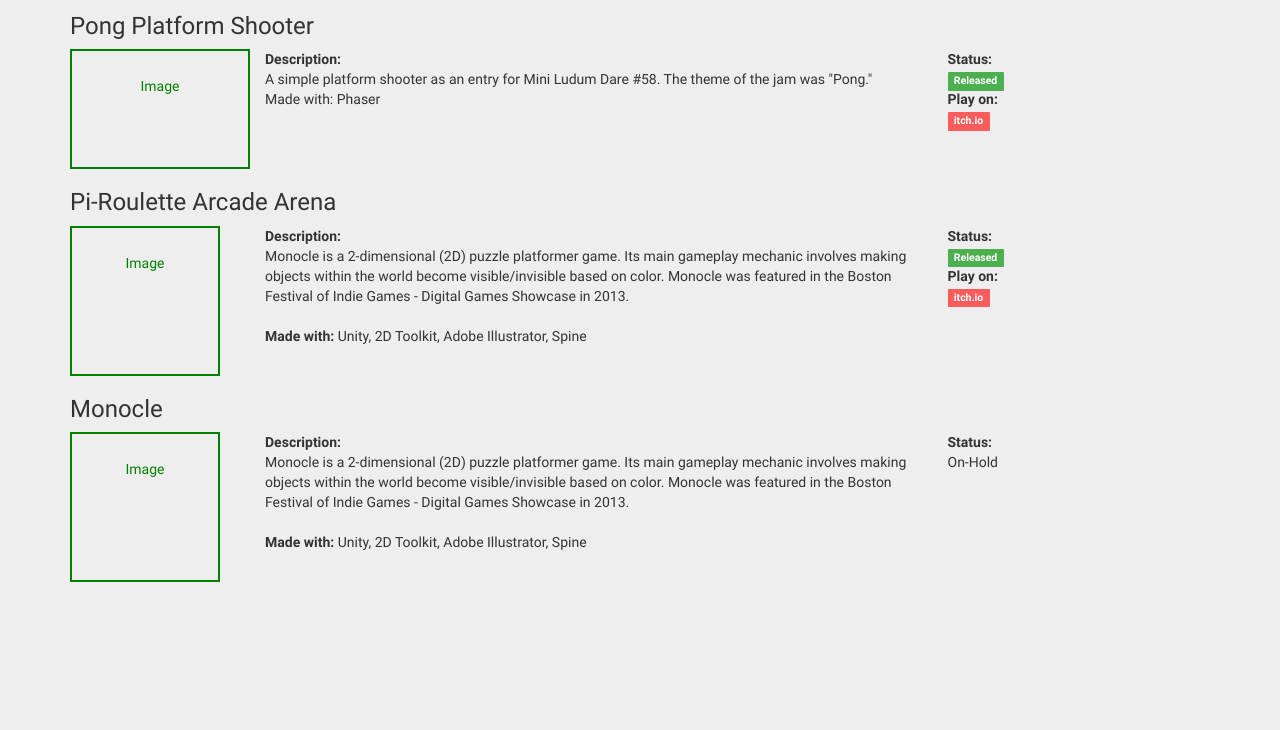
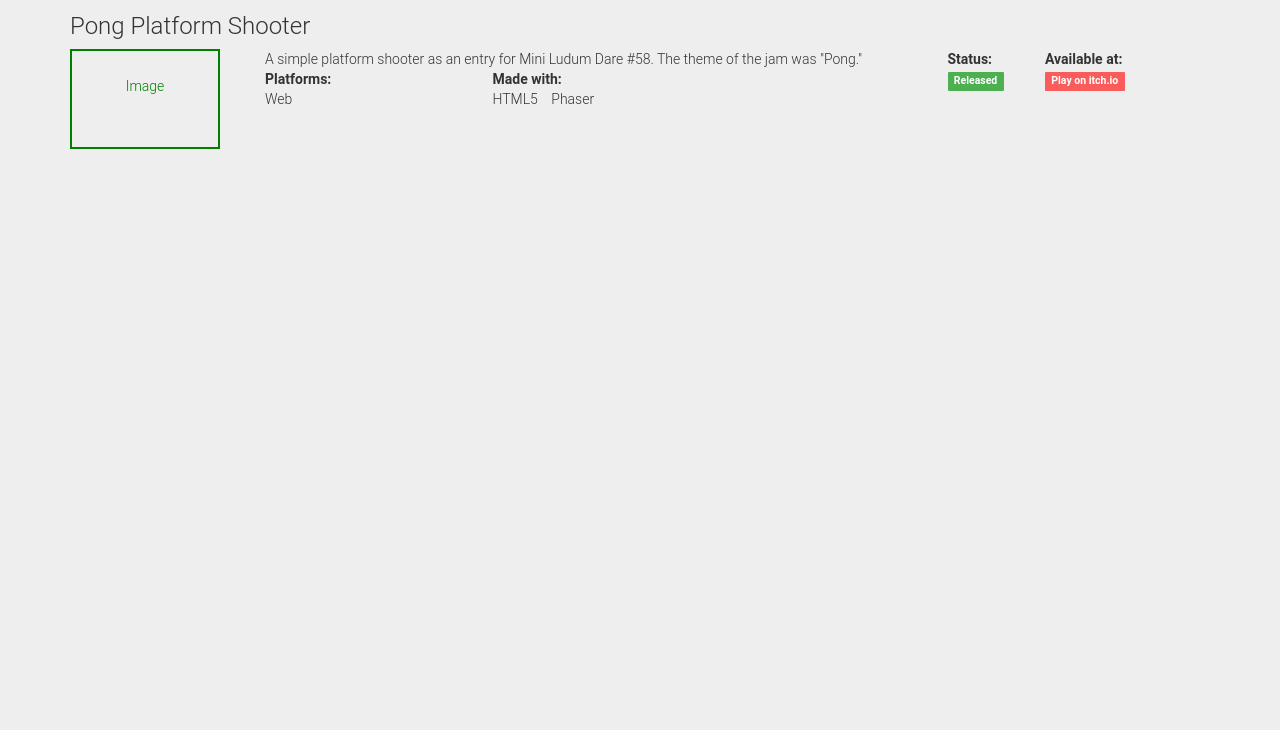
Before and after one commit to chongdashu/chongdashu.com, a plain HTML site: page www/new/index.html in a window 1280 px wide. Shown: the part 70-800 px from the top of the page. Drawn offline with Linux system fonts and the light colour scheme.

Commit message:
Some updates.

```diff
--- a/www/new/index.html
+++ b/www/new/index.html
@@ -15,7 +15,7 @@
 
     <link rel="stylesheet" type="text/css" href="lib/bootstrap-3.3.5-dist/css/bootstrap.min.css"></link>
     <link rel="stylesheet" type="text/css" href="lib/bootstrap-material-design/css/material.min.css"></link>
-    <link rel="stylesheet" href="lib/bootstrap-material-design/css/roboto.min.css" rel="stylesheet">
+    <!-- <link rel="stylesheet" href="lib/bootstrap-material-design/css/roboto.min.css" rel="stylesheet"> -->
     <link rel="stylesheet" href="lib/bootstrap-material-design/css/material.min.css" rel="stylesheet">
     <link rel="stylesheet" href="lib/bootstrap-material-design/css/ripples.min.css" rel="stylesheet">
 
@@ -60,37 +60,56 @@
                 <!-- BEGIN PROJECT -->
                 <div class="row row-project">
                     <div class="col-md-12">
-                        <div class="project-container">
+                        <div class="project-container" style="">
                             <div class="row">
                                 <div class="col-md-12 project-title">
                                     <h3> Pong Platform Shooter </h3>
                                 </div>
                                 <div class="col-md-2  project-screenshot text-center">
-                                    <div class="project-image" style="width:180px; height:120px; border: 2px solid green; padding-top: 25px; color: green;">
+                                    <div class="project-image" style="width:150px; height:100px; border: 2px solid green; padding-top: 25px; color: green;">
                                         Image
                                     </div>
                                 </div> <!-- end .project-screenshot -->
-                                <div class="col-md-7  project-description">
-                                    <b>Description:</b>
-                                    <div class="project-description-text">
-                                    A simple platform shooter as an entry for Mini Ludum Dare #58. The theme of the jam was "Pong."
-                                    </div> <!-- end .project-description-text -->
-                                    <div class="project-description-tools">
-                                        Made with:
-                                        <span class="project-tool">Phaser</span>
-                                    </div> <!-- end .project-description-tools -->
+                                <div class="col-md-7 project-description">
+
+                                    <div class="row">
+                                        <div class="col-md-12 project-description-text" >
+                                        A simple platform shooter as an entry for Mini Ludum Dare #58. The theme of the jam was "Pong."
+                                        </div> <!-- end .project-description-text -->
+                                    </div> <!-- end .row -->
+
+                                    <div class="row">
+                                        <div class="col-md-4 project-description-platforms" >
+                                        <span class="project-description-platform-title" style="font-weight: bold;">Platforms:
+                                        </span>
+                                        <ul class="list-inline project-description-platform-list" style:"">
+                                          <li class="li-platform">Web</li>
+                                        </ul>
+                                        </div> <!-- end .project-description-platforms -->
+
+                                        <div class="col-md-8 project-description-madewith text-left" >
+                                            <span class="project-description-madewith-title" style="font-weight: bold;">
+                                                Made with:
+                                            </span>
+                                            <ul class="list-inline project-description-madewith-list" >
+                                                <li class="li-madewith">HTML5</li>
+                                                <li class="li-madewith">Phaser</li>
+                                            </ul>
+                                        </div> <!-- end .project-description-madewith -->
+                                    </div> <!-- end .row -->
+
                                 </div> <!-- end .project-description -->
 
                                 <div class="col-md-3  project-status">
                                     <div class="row">
 
-                                        <div class="project-status-text col-md-12 col-xs-2">
+                                        <div class="project-status-text col-md-4 col-xs-2">
                                             <b>Status:</b><br>
                                             <span class="label label-success">Released</span>
                                         </div>
-                                        <div class="project-status-link col-md-12 col-xs-10">
-                                            <b>Play on:</b><br>
-                                            <span class="label label-itchio"><a href="http://chongdashu.itch.io/pong-platform-shooter">itch.io</a></span>
+                                        <div class="project-status-link col-md-8 col-xs-10">
+                                            <b>Available at:</b><br>
+                                            <span class="label label-itchio"><a href="http://chongdashu.itch.io/pong-platform-shooter">Play on itch.io</a></span>
                                         </div>
                                     </div> <!-- end .row -->
                                 </div> <!-- end .project-status -->
@@ -100,99 +119,6 @@
                 </div> <!-- end .row-project -->
                 <!-- END PROJECT -->
 
-                <!-- BEGIN PROJECT -->
-                <div class="row row-project">
-                    <div class="col-md-12">
-                        <div class="project-container">
-                            <div class="row">
-                                <div class="col-md-12 project-title">
-                                    <h3> Pi-Roulette Arcade Arena </h3>
-                                </div>
-                                <div class="col-md-2  project-screenshot text-center">
-                                    <div class="project-image" style="width:150px; height:150px; border: 2px solid green; padding-top: 25px; color: green;">
-                                        Image
-                                    </div>
-                                </div> <!-- end .project-screenshot -->
-                                <div class="col-md-7  project-description">
-                                    <b>Description:</b>
-                                    <div class="project-description-text">
-                                    Monocle is a 2-dimensional (2D) puzzle platformer game.
-                                    Its main gameplay mechanic involves making objects within the world become visible/invisible based on color.
-                                    Monocle was featured in the Boston Festival of Indie Games - Digital Games Showcase in 2013.
-                                    </div> <!-- end .project-description-text -->
-
-                                    <div class="project-description-tools">
-                                        <br>
-                                        <b>Made with:</b>
-                                        <span class="project-tool">Unity</span>,
-                                        <span class="project-tool">2D Toolkit</span>,
-                                        <span class="project-tool">Adobe Illustrator</span>,
-                                        <span class="project-tool">Spine</span>
-                                    </div> <!-- end .project-description-tools -->
-                                </div> <!-- end .project-description -->
-
-                                <div class="col-md-3  project-status">
-                                    <b>Status:</b>
-                                    <div class="project-status-text">
-                                        <span class="label label-success">Released</span>
-                                    </div>
-                                    <b>Play on:</b>
-                                    <div class="project-status-link">
-                                        <span class="label label-itchio"><a href="http://chongdashu.itch.io/pong-platform-shooter">itch.io</a></span>
-                                    </div>
-                                </div> <!-- end .project-status -->
-                            </div> <!-- end .row -->
-                        </div> <!-- end .project-container -->
-                    </div> <!-- end .col-md-12 -->
-                </div> <!-- end .row-project -->
-                <!-- END PROJECT -->
-
-                <!-- BEGIN PROJECT -->
-                <div class="row row-project">
-                    <div class="col-md-12">
-                        <div class="project-container">
-                            <div class="row">
-                                <div class="col-md-12 project-title">
-                                    <h3> Monocle </h3>
-                                </div>
-                                <div class="col-md-2  project-screenshot text-center">
-                                    <div class="project-image" style="width:150px; height:150px; border: 2px solid green; padding-top: 25px; color: green;">
-                                        Image
-                                    </div>
-                                </div> <!-- end .project-screenshot -->
-                                <div class="col-md-7  project-description">
-                                    <b>Description:</b>
-                                    <div class="project-description-text">
-                                    Monocle is a 2-dimensional (2D) puzzle platformer game.
-                                    Its main gameplay mechanic involves making objects within the world become visible/invisible based on color.
-                                    Monocle was featured in the Boston Festival of Indie Games - Digital Games Showcase in 2013.
-                                    </div> <!-- end .project-description-text -->
-
-                                    <div class="project-description-tools">
-                                        <br>
-                                        <b>Made with:</b>
-                                        <span class="project-tool">Unity</span>,
-                                        <span class="project-tool">2D Toolkit</span>,
-                                        <span class="project-tool">Adobe Illustrator</span>,
-                                        <span class="project-tool">Spine</span>
-                                    </div> <!-- end .project-description-tools -->
-                                </div> <!-- end .project-description -->
-
-                                <div class="col-md-1  project-status">
-                                    <b>Status:</b>
-                                    On-Hold
-                                </div> <!-- end .project-status -->
-                            </div> <!-- end .row -->
-
-                        </div> <!-- end .project-container -->
-                    </div> <!-- end .col-md-12 -->
-                </div> <!-- end .row-project -->
-                <!-- END PROJECT -->
-
-
-
-
-
             </div> <!-- end .col-md-12 -->
 
         </div> <!-- end .row -->
```
